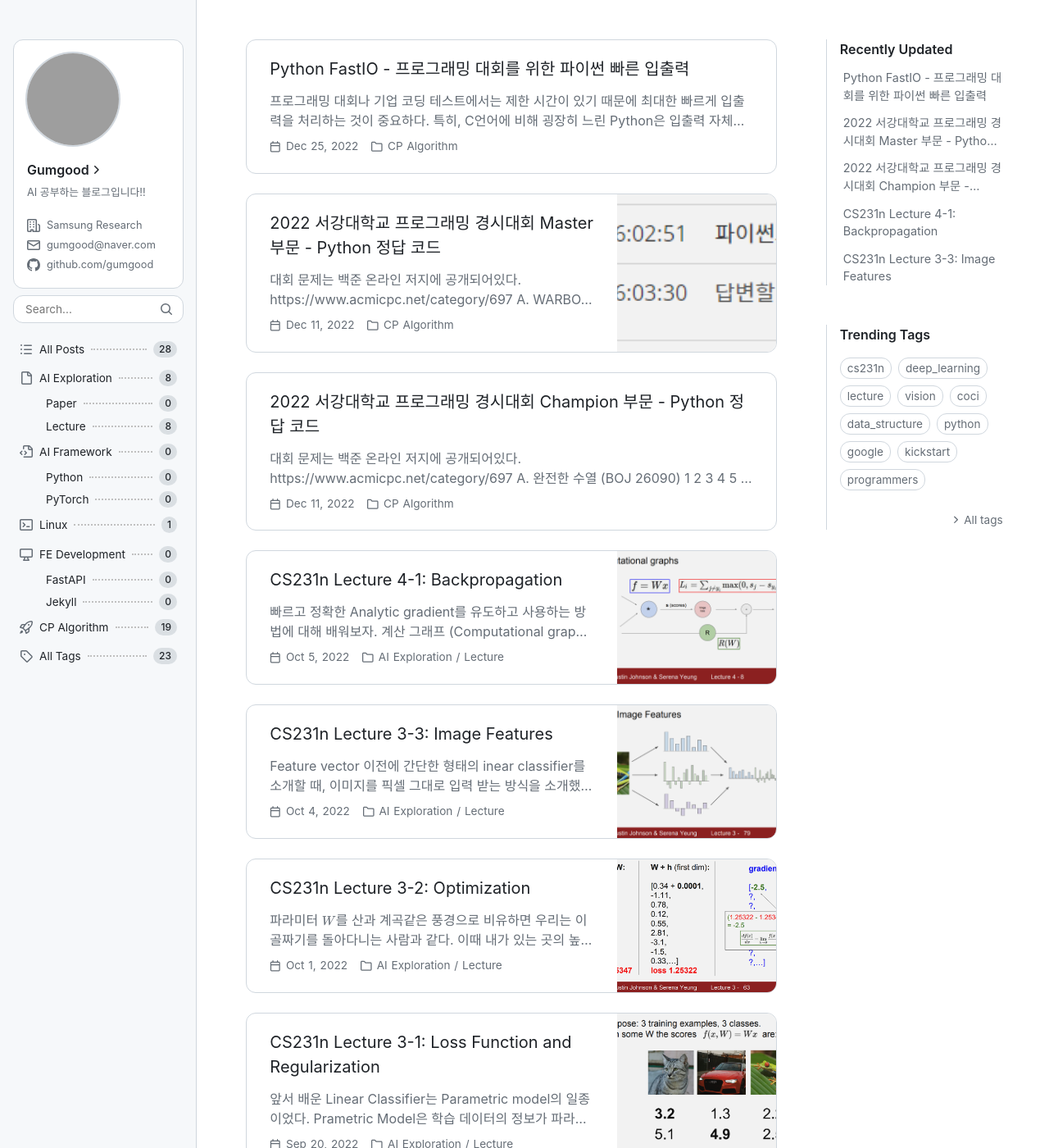
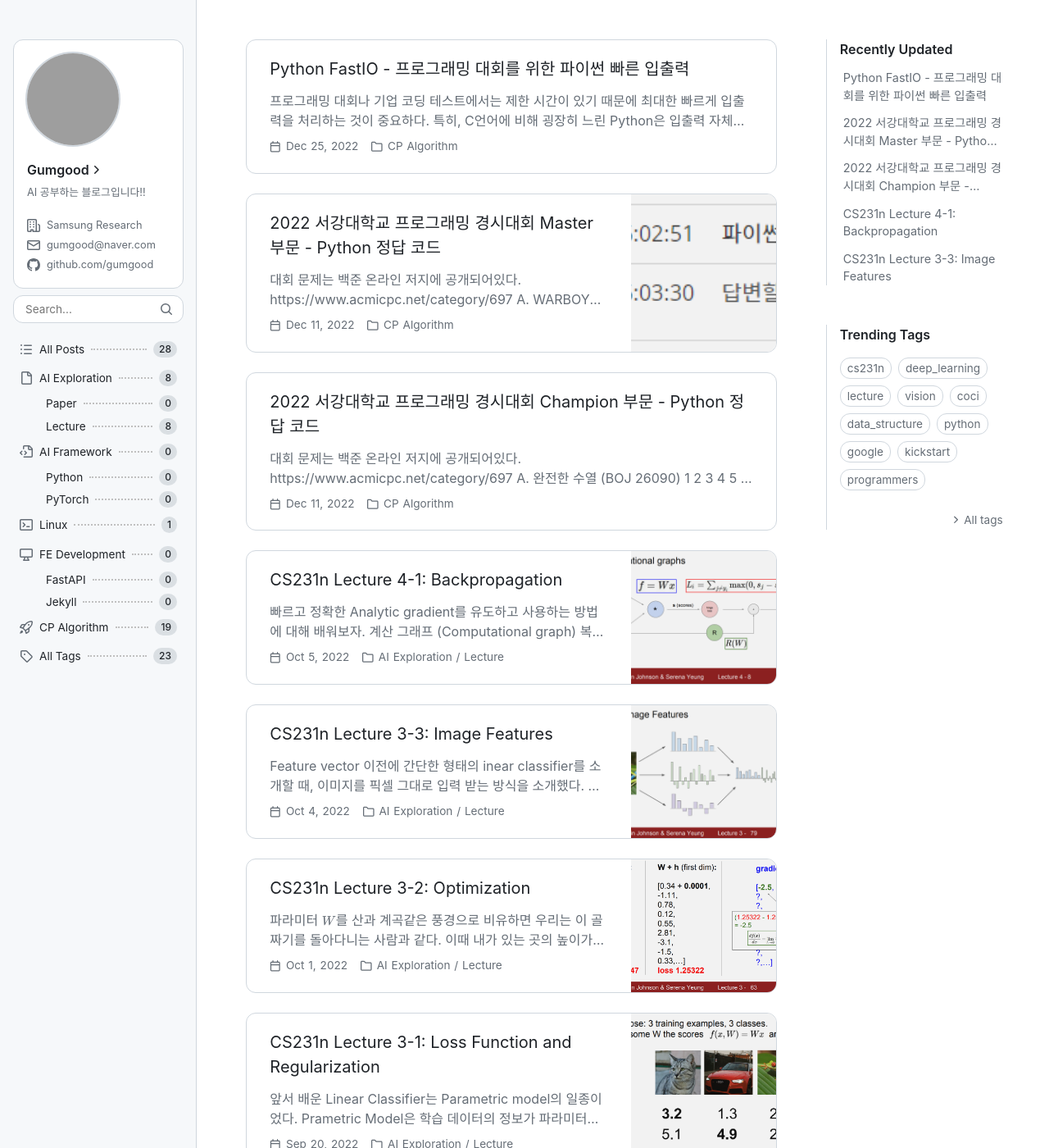
Before and after one commit to gumgood/gumgood.github.io, a Jekyll site: the page built from index.html, in a window 1280 px wide and 1400 px high. Shown: the whole window at 82% size. Built offline with Jekyll 4.4.1, drawn with Linux system fonts in a browser that asks for light colours; the list of posts is cut into pages by our own code; grey boxes are pictures that could not be loaded.

Commit message:
Design: size of `.post-summary-item`

```diff
--- a/_sass/pages/_index.scss
+++ b/_sass/pages/_index.scss
@@ -28,7 +28,7 @@
     }
 
     .post-summary-item-thumbnail {
-        flex: 1;
+        flex: 3;
         overflow: hidden;
 
         @media screen and (max-width: $break-small) {
@@ -36,6 +36,7 @@
         }
 
         img {
+            margin-bottom: -6rem;
             height: 100%;
             width: 100%;
             object-fit: cover;
@@ -47,12 +48,11 @@
     .post-summaries-item-body {
         display: flex;
         flex-direction: column;
-        flex: 1;
-        min-width: 70%;
+        flex: 7;
         padding: 1.25rem 1.75rem;
 
         @media screen and (max-width: $break-small) {
-            padding: 1rem;
+            padding: 1.125rem 1.375rem;
         }
     }
 
```
